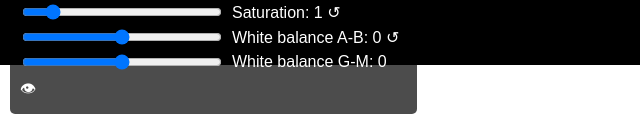
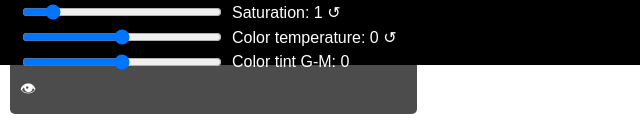
Before and after one commit to izuix/hyperspectral-rgb-combiner, a plain HTML site: page index.html in a window 1280 px wide. Shown: the part 676-797 px from the top of the page, 0-640 px from the left. Drawn offline with nearby package versions, Linux system fonts and the light colour scheme; animation ran at ten frames a second.

Commit message:
changed name of white balance to be less confusing
from white balance A-B to color temperature, and from white balance GM to color tint

```diff
--- a/index.html
+++ b/index.html
@@ -61,7 +61,7 @@
         </div>
         <div class="slider-container">
             <input type="range" id="ABSlider" min="-1" max="1" step="0.001" value="0">
-            <span>White balance A-B: <span id="ABValue">0</span>
+            <span>Color temperature: <span id="ABValue">0</span>
                 <button type="button" id="resetWhitebalanceButton" class="subtle-button">
                     ↺
                 </button>
@@ -69,7 +69,7 @@
         </div>
         <div class="slider-container">
             <input type="range" id="GMSlider" min="-1" max="1" step="0.001" value="0">
-            <span>White balance G-M: <span id="GMValue">0</span></span>
+            <span>Color tint G-M: <span id="GMValue">0</span></span>
         </div>
         <button id="visibilityButton1" class="subtle-button">
             👁
```
